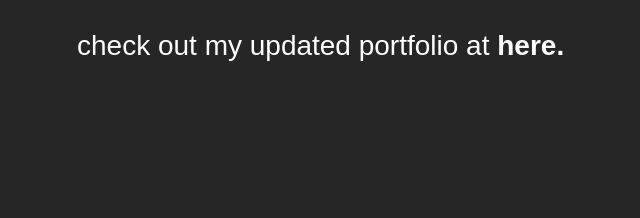
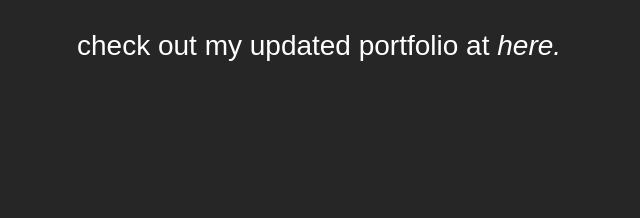
Before and after one commit to shivanit97/portfolio, a plain HTML site: page index.html in a window 1280 px wide. Shown: the part 302-520 px from the top of the page, 8-648 px from the left. Drawn offline with nearby package versions, Linux system fonts and the light colour scheme; files whose address does not match are found by name.

Commit message:
Update index.html

```diff
--- a/index.html
+++ b/index.html
@@ -78,7 +78,7 @@
 <div class="jumbotron jumbotron-fluid ">
   <div class="container">
     <h1 class="display-2">Hi,<br>i'm shivani.</h1><br>
-    <h3>check out my updated portfolio at <a href="https://shivanitalnikar.webflow.io/" title="updated portfolio"><b>here.</b></a></h3>
+    <h3>check out my updated portfolio at <a href="https://shivanitalnikar.webflow.io/" title="updated portfolio"><i>here.</i></a></h3>
   </div>
 </div>
 
```
